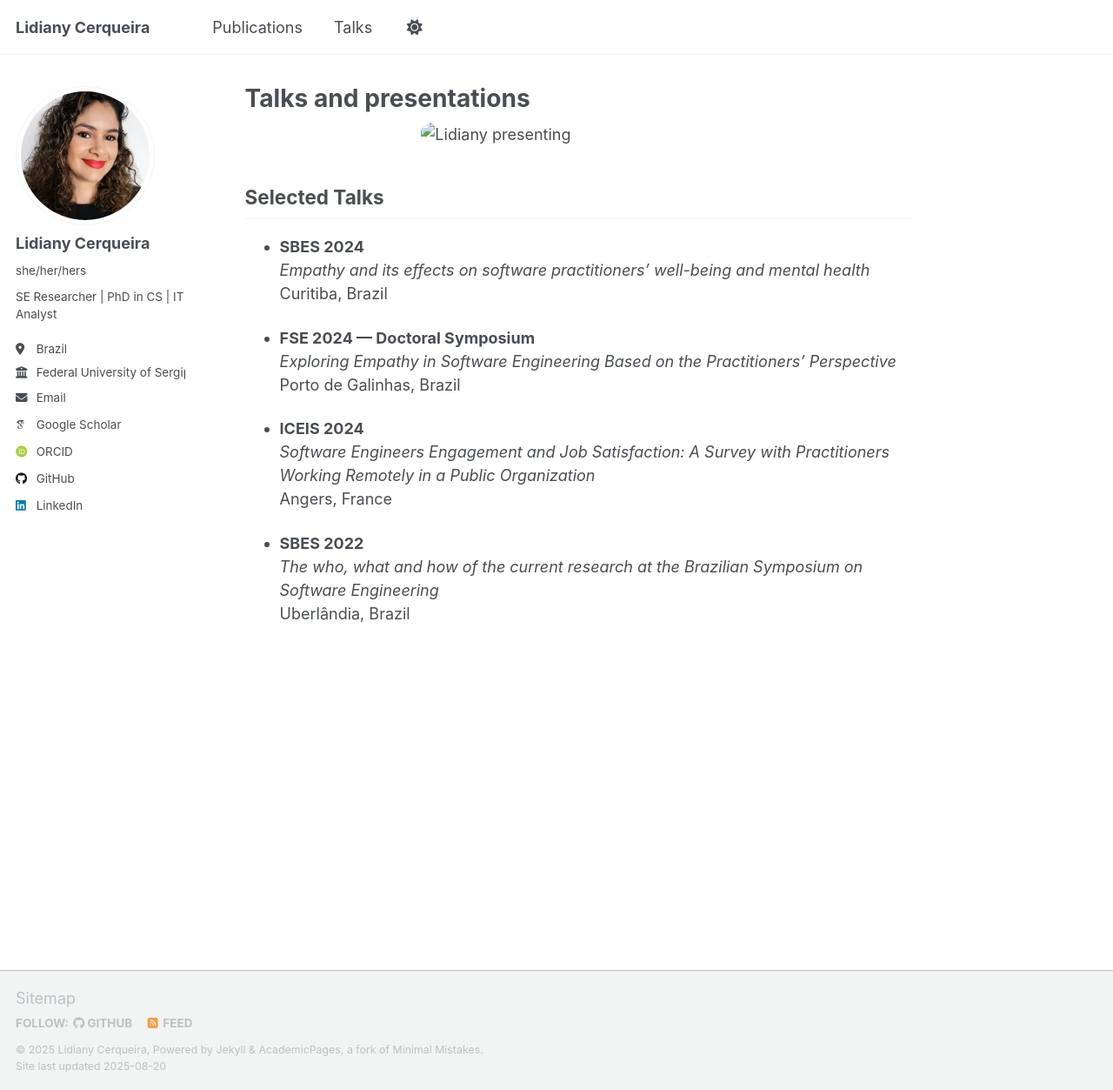
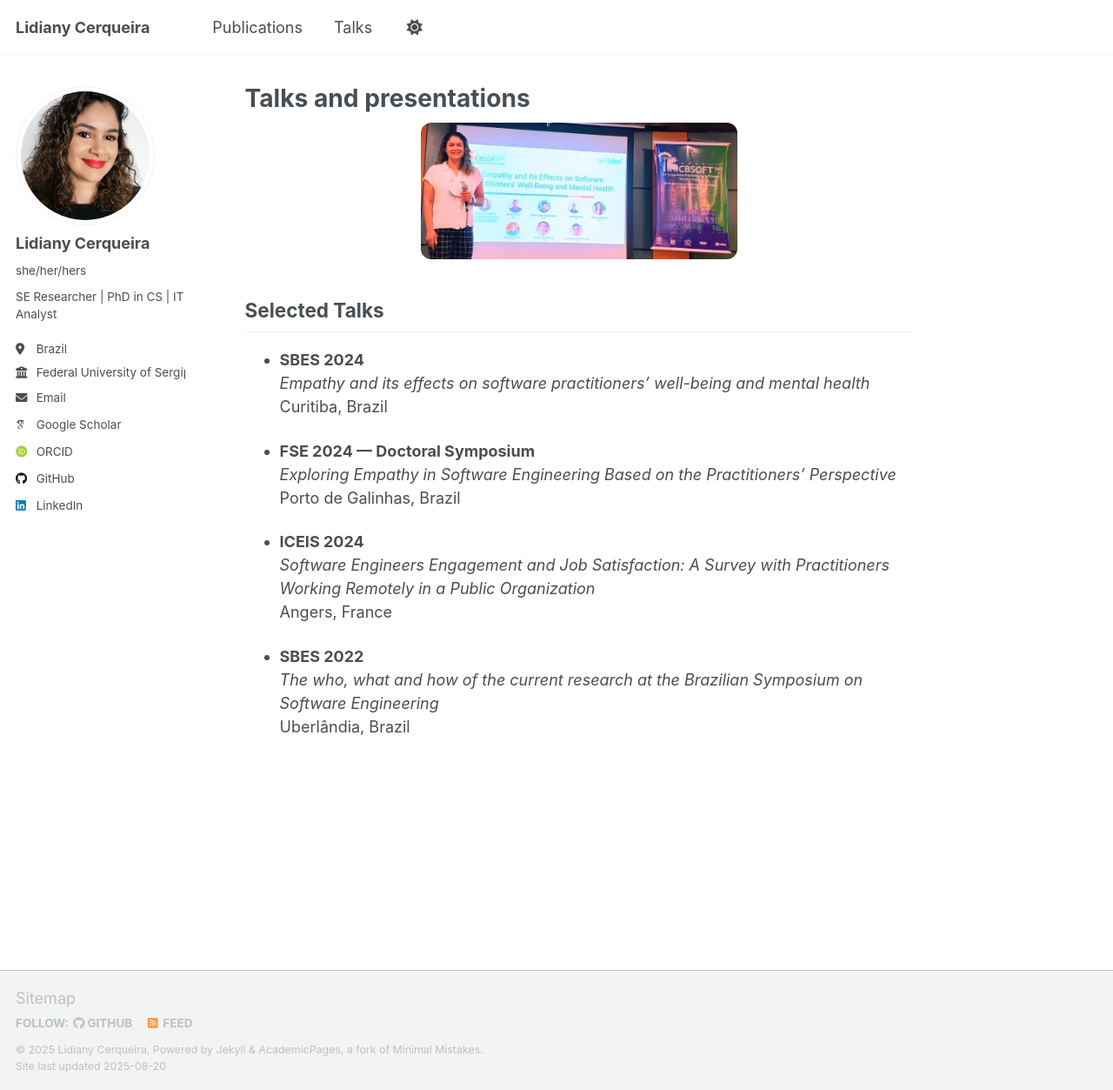
Before and after one commit to lidianycs/lidianycs.github.io, a Jekyll site: the page built from _pages/talks.md, in a window 1280 px wide and 1253 px high. Shown: the whole window at 87% size. Built offline with Jekyll 4.4.1, drawn with Linux system fonts in a browser that asks for light colours; some web fonts are replaced; a script that is not in the unit is left out.

Commit message:
Update talks.md
add img

```diff
--- a/_pages/talks.md
+++ b/_pages/talks.md
@@ -5,7 +5,7 @@ permalink: /talks/
 author_profile: true
 ---
 
-![Lidiany presenting](images/me_talking.jpg){: .align-center style="max-width:364px; border-radius:12px;"}
+![Lidiany presenting](/images/me_talking.jpg){: .align-center style="width:50%; max-width:364px; border-radius:12px;"}
 
 ## Selected Talks
 
```
